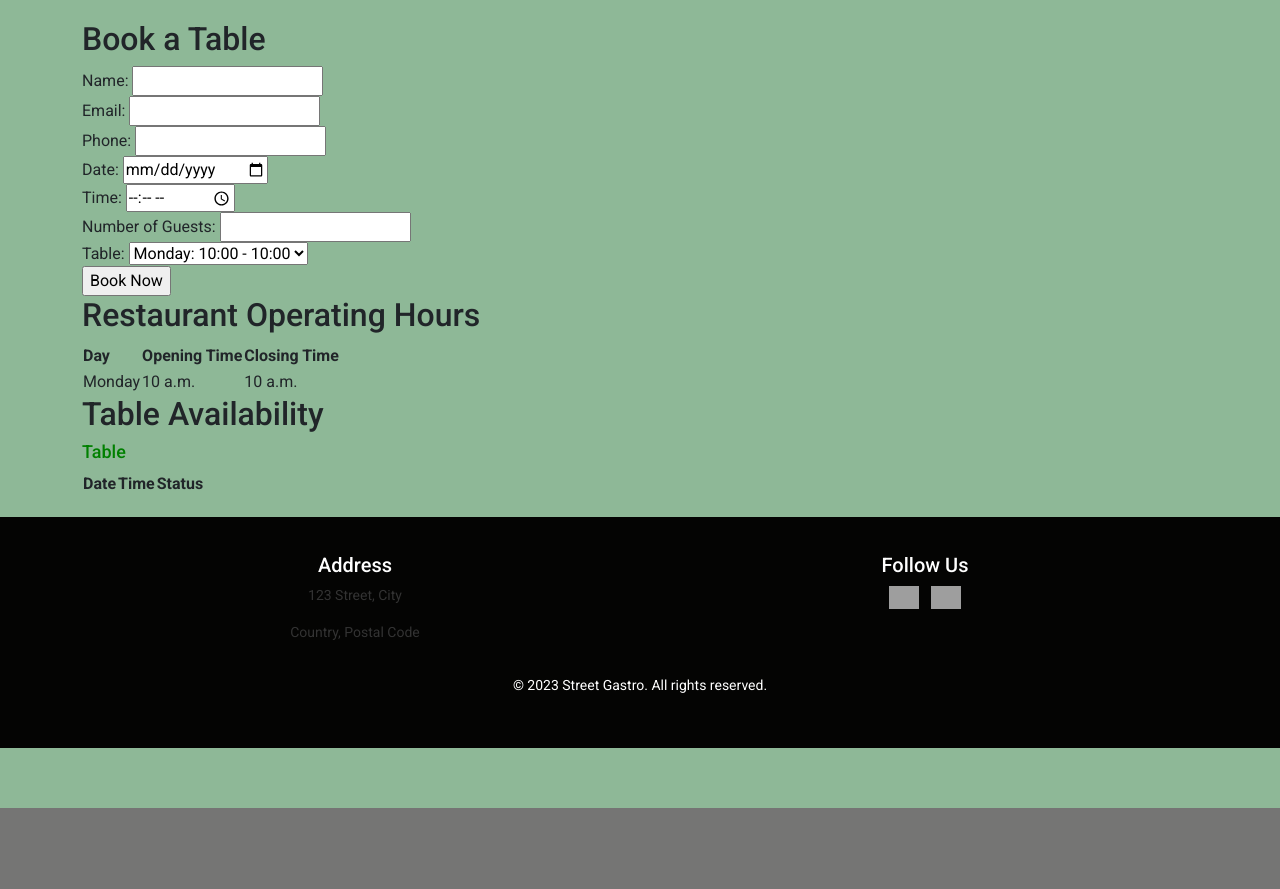
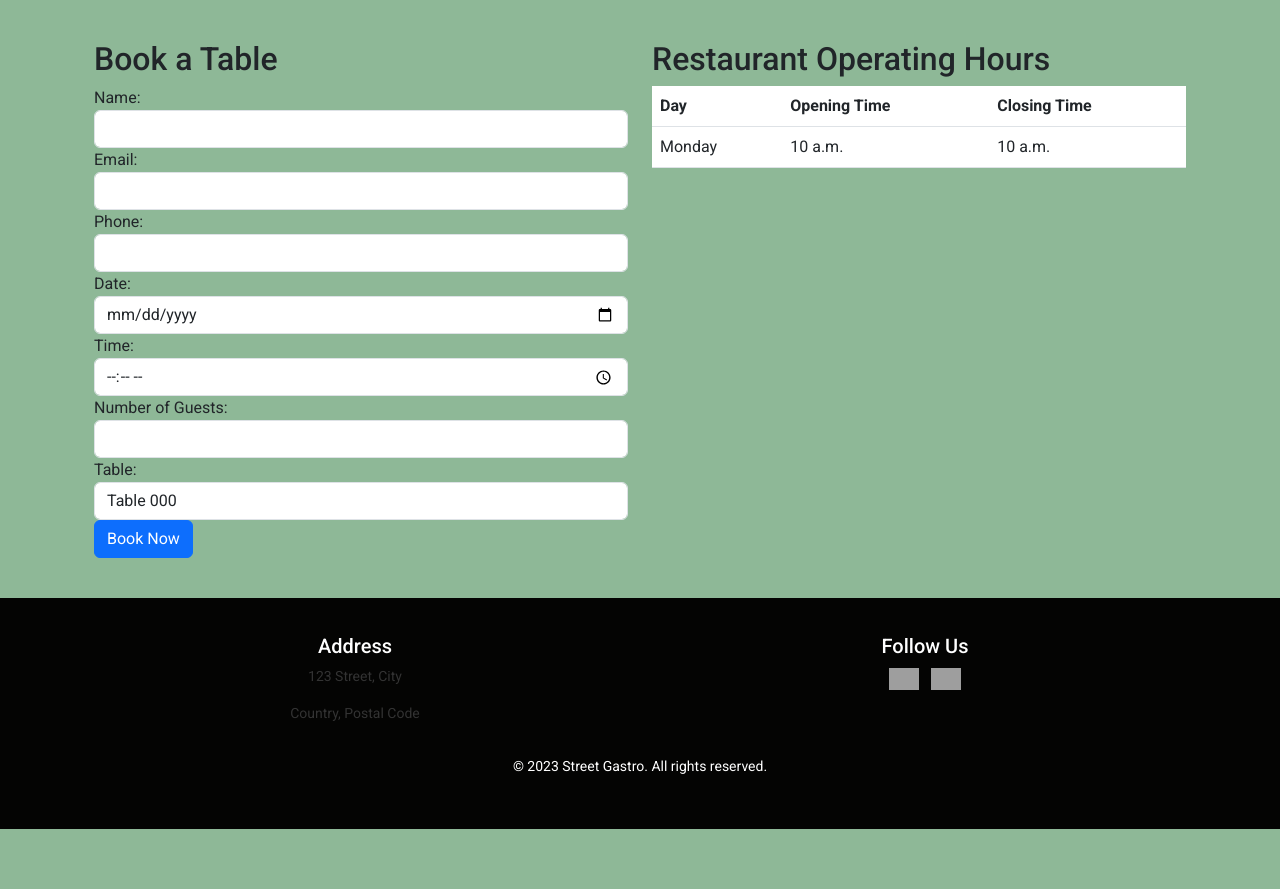
Before and after one commit to KristianDsmith/project-4, a Django app: page /book/ in a window 1280 px wide. Shown: the part 930-1819 px from the top of the page. Before the commit the page ends 1738 px from the top, so only its background shows below. Run offline with Django 3.2, Linux system fonts and the light colour scheme; tables that the repository leaves empty hold one stand-in row (values such as "Sample post"); lists and menus that the app fills with data are empty; grey boxes are pictures that could not be loaded.

Commit message:
Add bootstrap styling to book page. add restaraunt hours

```diff
--- a/booking/models.py
+++ b/booking/models.py
@@ -1,4 +1,5 @@
 from django.db import models
+from django.utils import timezone
 
 
 class DietaryPreference(models.Model):
@@ -42,6 +43,12 @@ class OperatingHours(models.Model):
 class Table(models.Model):
     table_number = models.CharField(max_length=10, unique=True)
 
+    # New method to check table availability
+    def is_available(self, date, time):
+        reservations = Reservation.objects.filter(
+            table=self, date=date, time=time)
+        return not reservations.exists()
+
     def __str__(self):
         return f"Table {self.table_number}"
 
--- a/booking/views.py
+++ b/booking/views.py
@@ -1,5 +1,5 @@
 from django.shortcuts import render
-from .models import MenuItem, DietaryPreference, OperatingHours, Table, Reservation
+from .models import MenuItem, DietaryPreference, OperatingHours, Table
 
 
 def homepage(request):
@@ -8,6 +8,11 @@ def homepage(request):
 
 def about(request):
     return render(request, 'about.html')
+
+
+def restaurant_hours(request):
+    hours = OperatingHours.objects.all()
+    return render(request, 'restaurant_hours.html', {'hours': hours})
 
 
 def book(request):
@@ -19,34 +24,23 @@ def book(request):
         date = request.POST.get('date')
         time = request.POST.get('time')
         number_of_guests = request.POST.get('number_of_guests')
+        table_id = request.POST.get('table')
 
         # You can now perform any necessary actions with the form data
         # For example, saving the booking details to a database
-        # Here, you can create a Reservation object
-
-        reservation = Reservation.objects.create(
-            table=Table.objects.get(pk=request.POST.get('table')),
-            date=date,
-            time=time,
-        )
 
         # After processing the data, you may want to redirect the user to a confirmation page
         # For example, you can create a 'confirmation.html' template and render it here
 
-        return render(request, 'confirmation.html', {'reservation': reservation})
+        return render(request, 'confirmation.html', {'name': name, 'date': date, 'time': time})
 
-    # Retrieve the operating hours for displaying on the book.html template
+    # Get the operating hours and tables
     operating_hours = OperatingHours.objects.all()
+    tables = Table.objects.all()
 
-    # Retrieve all reservations to check the availability of tables
-    all_reservations = Reservation.objects.all()
+    return render(request, 'book.html', {'operating_hours': operating_hours, 'tables': tables})
 
-    context = {
-        'operating_hours': operating_hours,
-        'all_reservations': all_reservations,
-    }
 
-    return render(request, 'book.html', context)
 def contact(request):
     return render(request, 'contact.html')
 
@@ -74,8 +68,3 @@ def menu_view(request):
     }
 
     return render(request, 'menu.html', context)
-
-
-def restaurant_hours(request):
-    hours = OperatingHours.objects.all()
-    return render(request, 'book.html', {'hours': hours})
--- a/templates/book.html
+++ b/templates/book.html
@@ -3,47 +3,67 @@
 {% block title %}Book a Table{% endblock %}
 
 {% block content %}
+<div class="container">
+    <div class="row">
+        <div class="col-md-6">
             <h2>Book a Table</h2>
             <form method="post">
                 {% csrf_token %}
+                <div class="form-group">
                     <label for="name">Name:</label>
-    <input type="text" name="name" required><br>
+                    <input type="text" name="name" class="form-control" required>
+                </div>
 
+                <div class="form-group">
                     <label for="email">Email:</label>
-    <input type="email" name="email" required><br>
+                    <input type="email" name="email" class="form-control" required>
+                </div>
 
+                <div class="form-group">
                     <label for="phone">Phone:</label>
-    <input type="text" name="phone" required><br>
+                    <input type="text" name="phone" class="form-control" required>
+                </div>
 
+                <div class="form-group">
                     <label for="date">Date:</label>
-    <input type="date" name="date" required><br>
+                    <input type="date" name="date" class="form-control" required>
+                </div>
 
+                <div class="form-group">
                     <label for="time">Time:</label>
-    <input type="time" name="time" required><br>
+                    <input type="time" name="time" class="form-control" required>
+                </div>
 
+                <div class="form-group">
                     <label for="number_of_guests">Number of Guests:</label>
-    <input type="number" name="number_of_guests" required><br>
+                    <input type="number" name="number_of_guests" class="form-control" required>
+                </div>
 
+                <div class="form-group">
                     <label for="table">Table:</label>
-    <select name="table" required>
-        {% for table in operating_hours %}
-        <option value="{{ table.table.id }}">
-            {{ table }}
-        </option>
+                    <select name="table" class="form-control" required>
+                        {% for table in tables %}
+                        <option value="{{ table.id }}">Table {{ table.table_number }}</option>
                         {% endfor %}
-    </select><br>
+                    </select>
+                </div>
 
-    <input type="submit" value="Book Now">
+                <input type="submit" class="btn btn-primary" value="Book Now">
             </form>
+        </div>
 
+        <div class="col-md-6">
             <!-- Display Restaurant Operating Hours -->
             <h2>Restaurant Operating Hours</h2>
-<table>
+            <table class="table">
+                <thead>
                     <tr>
                         <th>Day</th>
                         <th>Opening Time</th>
                         <th>Closing Time</th>
                     </tr>
+                </thead>
+                <tbody>
                     {% for hour in operating_hours %}
                     <tr>
                         <td>{{ hour.get_day_display }}</td>
@@ -51,28 +71,9 @@
                         <td>{{ hour.closing_time|time }}</td>
                     </tr>
                     {% endfor %}
+                </tbody>
             </table>
-
-<!-- Display Table Availability -->
-<h2>Table Availability</h2>
-{% for table in operating_hours %}
-<h3>Table {{ table.table_number }}</h3>
-<table>
-    <tr>
-        <th>Date</th>
-        <th>Time</th>
-        <th>Status</th>
-    </tr>
-    {% for reservation in all_reservations %}
-    {% if reservation.table == table.table_number %}
-    <tr>
-        <td>{{ reservation.date }}</td>
-        <td>{{ reservation.time }}</td>
-        <td>{% if reservation.is_available %}Available{% else %}Not Available{% endif %}</td>
-    </tr>
-    {% endif %}
-    {% endfor %}
-</table>
-{% endfor %}
-
+        </div>
+    </div>
+</div>
 {% endblock %}
```
Lines whose indentation alone changed are shown as unchanged.
